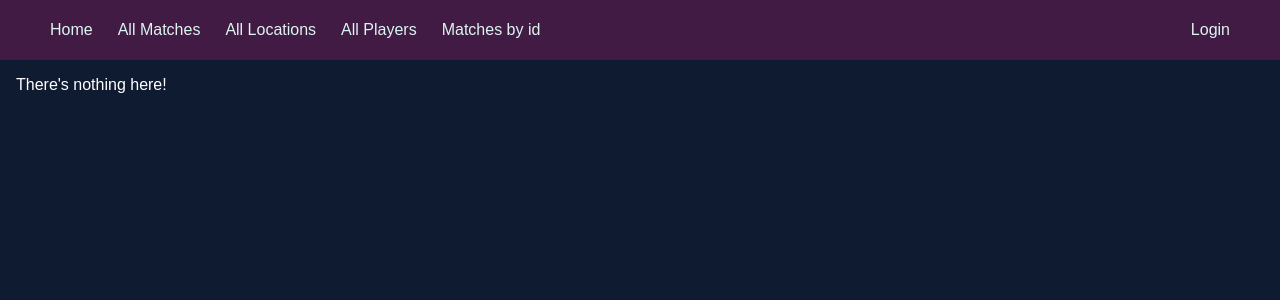
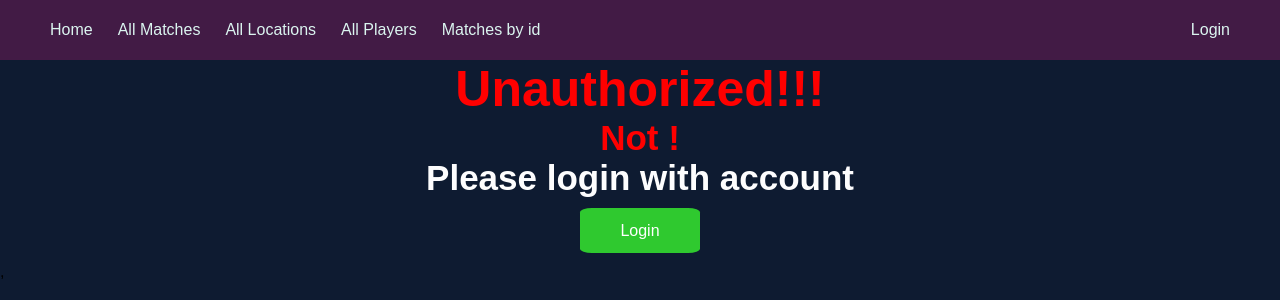
Before and after one commit to Ruaffu/exam_frontend, a React (Vite) app: page /deletel in a window 1280 px wide. Shown: the top 300 px of the page. Built offline with nearby package versions, Linux system fonts and the light colour scheme.

Commit message:
added delete match and location

```diff
--- a/src/App.jsx
+++ b/src/App.jsx
@@ -19,6 +19,8 @@ import DeletePlayer from "./components/DeletePlayer";
 import Connect from "./components/Connect";
 import Locations from "./components/Locations";
 import Players from "./components/Players";
+import DeleteMatch from "./components/DeleteMatch";
+import DeleteLocation from "./components/DeleteLocation";
 
 export default function App() {
 
@@ -44,6 +46,8 @@ export default function App() {
         <Route path="update" element={<UpdateMatch isAdmin={isAdmin} setIsAdmin={setIsAdmin}/>} />
         <Route path="connect" element={<Connect isAdmin={isAdmin} setIsAdmin={setIsAdmin}/>} />
         <Route path="delete" element={<DeletePlayer isAdmin={isAdmin} setIsAdmin={setIsAdmin}/>} />
+        <Route path="deletem" element={<DeleteMatch isAdmin={isAdmin} setIsAdmin={setIsAdmin}/>} />
+        <Route path="deletel" element={<DeleteLocation isAdmin={isAdmin} setIsAdmin={setIsAdmin}/>} />
         <Route path="locations" element={<Locations isUser={isUser} setIsUser={setIsUser}/>} />
         <Route path="players" element={<Players isUser={isUser} setIsUser={setIsUser}/>} />
         <Route path="unauthorized" element={<Unauthorized/>} />
--- a/src/apiFacade.js
+++ b/src/apiFacade.js
@@ -123,6 +123,16 @@ function apiFacade() {
     return fetch(URL + `/api/admin/${id}/delete`, options).then(handleHttpErrors);
   }
 
+  const deleteLocation = (id) => {
+    const options = makeOptions("DELETE", true); //True add's the token
+    return fetch(URL + `/api/admin/${id}/delete/location`, options).then(handleHttpErrors);
+  }
+
+  const deleteMatch = (id) => {
+    const options = makeOptions("DELETE", true); //True add's the token
+    return fetch(URL + `/api/admin/${id}/delete/location`, options).then(handleHttpErrors);
+  }
+
   const makeOptions = (method, addToken, body) => {
     var opts = {
       method: method,
@@ -161,6 +171,8 @@ function apiFacade() {
     connectMatch,
     fetchLocations,
     fetchPlayers,
+    deleteLocation,
+    deleteMatch,
   }
 }
 const facade = apiFacade();
--- a/src/components/Admin.jsx
+++ b/src/components/Admin.jsx
@@ -58,6 +58,16 @@ const Admin = ({ isAdmin, setIsAdmin }) => {
                 Delete player
               </NavLink>
             </li>
+            <li>
+              <NavLink className="button" to="/deletem">
+                Delete Match
+              </NavLink>
+            </li>
+            <li>
+              <NavLink className="button" to="/deletel">
+                Delete Location
+              </NavLink>
+            </li>
           </div>
         </div>
       ) : (
--- /dev/null
+++ b/src/components/DeleteLocation.jsx
@@ -0,0 +1,59 @@
+import React from "react";
+import facade from "../apiFacade";
+import { useState, useEffect } from "react";
+import Unauthorized from "./Unauthorized";
+import "../styles/Matches.css";
+import { NavLink } from "react-router-dom";
+
+const DeleteLocation = ({ isAdmin, setIsAdmin }) => {
+  const [location, setLocation] = useState("");
+  useEffect(() => {
+    if (facade.getToken() != undefined) {
+      const role = facade.decodeToken().roles;
+      if (role == "admin") {
+        setIsAdmin(true);
+      } else {
+        setIsAdmin(false);
+      }
+    }
+  },[]);
+
+  const handleChange = (e) => {
+    const name = e.target.name;
+    const value = e.target.value;
+    setLocation({ ...location, [name]: value });
+  };
+
+  const handleSubmit = (e) => {
+    e.preventDefault();
+    facade.deleteLocation(location.id);
+    alert("Location Deleted");
+  };
+
+  return (
+    <div>
+      {isAdmin ? (
+        <div>
+             <NavLink className="button" to="/admin">
+                Back
+              </NavLink>
+          <h2 className="center-text book-text">Delete Location</h2>
+          <div className="input-section">
+            <form>
+              <label>Location ID</label>
+              <input type="text" name="id" onChange={handleChange}></input>
+              <br></br>
+            </form>
+            <button className="button" type="submit" onClick={handleSubmit}>
+              Delete
+            </button>
+          </div>
+        </div>
+      ) : (
+        <Unauthorized />
+      )}
+    </div>
+  );
+};
+
+export default DeleteLocation;
--- /dev/null
+++ b/src/components/DeleteMatch.jsx
@@ -0,0 +1,59 @@
+import React from "react";
+import facade from "../apiFacade";
+import { useState, useEffect } from "react";
+import Unauthorized from "./Unauthorized";
+import "../styles/Matches.css";
+import { NavLink } from "react-router-dom";
+
+const DeleteMatch = ({ isAdmin, setIsAdmin }) => {
+  const [match, setMatch] = useState("");
+  useEffect(() => {
+    if (facade.getToken() != undefined) {
+      const role = facade.decodeToken().roles;
+      if (role == "admin") {
+        setIsAdmin(true);
+      } else {
+        setIsAdmin(false);
+      }
+    }
+  },[]);
+
+  const handleChange = (e) => {
+    const name = e.target.name;
+    const value = e.target.value;
+    setMatch({ ...match, [name]: value });
+  };
+
+  const handleSubmit = (e) => {
+    e.preventDefault();
+    facade.deleteMatch(match.id);
+    alert("Match Deleted");
+  };
+
+  return (
+    <div>
+      {isAdmin ? (
+        <div>
+             <NavLink className="button" to="/admin">
+                Back
+              </NavLink>
+          <h2 className="center-text book-text">Delete Match</h2>
+          <div className="input-section">
+            <form>
+              <label>Match ID</label>
+              <input type="text" name="id" onChange={handleChange}></input>
+              <br></br>
+            </form>
+            <button className="button" type="submit" onClick={handleSubmit}>
+              Delete
+            </button>
+          </div>
+        </div>
+      ) : (
+        <Unauthorized />
+      )}
+    </div>
+  );
+};
+
+export default DeleteMatch;
```
